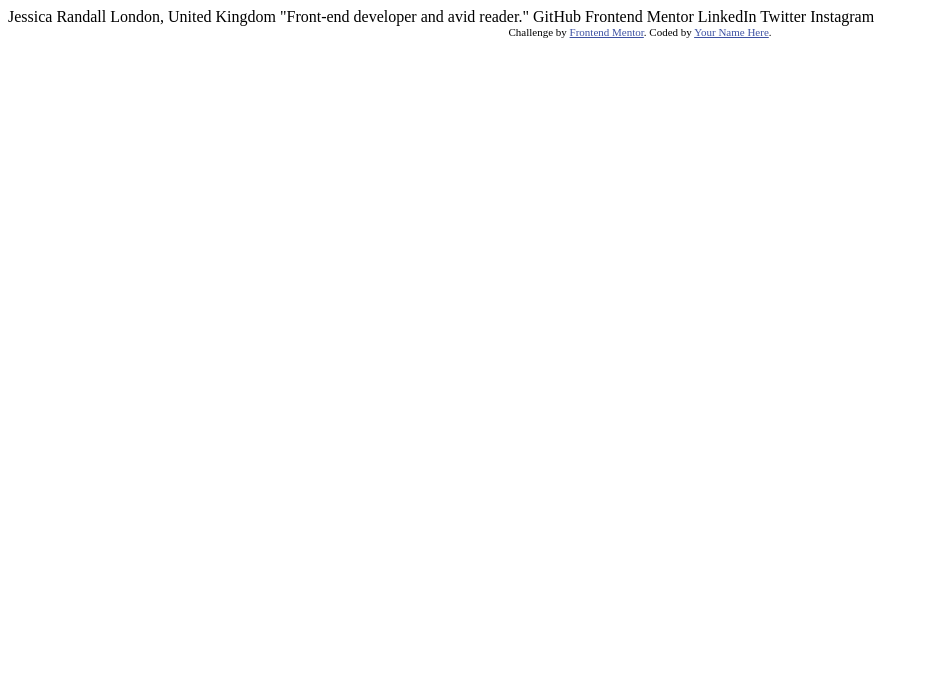
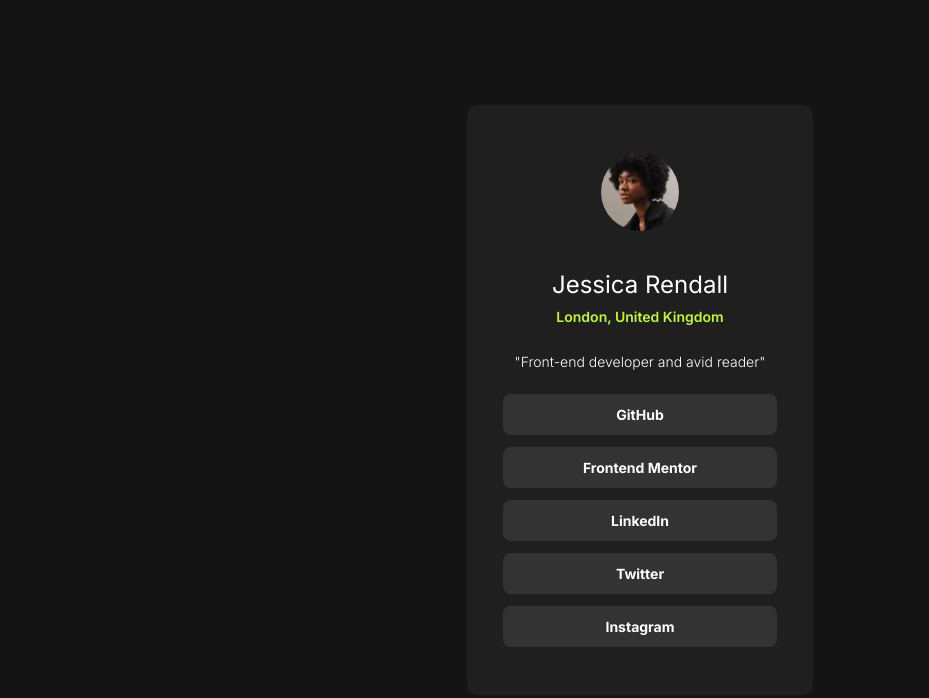
Before and after one commit to ugljesaDotbog/social-links-profile, a plain HTML site: page index.html in a window 1280 px wide. Shown: the whole page, without its empty margins (0-929 px from the left). Drawn offline with Linux system fonts and the light colour scheme.

Commit message:
Final commit

```diff
--- a/index.html
+++ b/index.html
@@ -1,34 +1,59 @@
 <!DOCTYPE html>
 <html lang="en">
   <head>
-  <meta charset="UTF-8">
-  <meta name="viewport" content="width=device-width, initial-scale=1.0"> <!-- displays site properly based on user's device -->
+    <meta charset="UTF-8" />
+    <meta name="viewport" content="width=device-width, initial-scale=1.0" />
 
-  <link rel="icon" type="image/png" sizes="32x32" href="./assets/images/favicon-32x32.png">
+    <link
+      rel="icon"
+      type="image/png"
+      sizes="32x32"
+      href="./assets/images/favicon-32x32.png"
+    />
+    <link rel="stylesheet" href="styles.css" />
 
     <title>Frontend Mentor | Social links profile</title>
 
-  <!-- Feel free to remove these styles or customise in your own stylesheet 👍 -->
-  <style>
-    .attribution { font-size: 11px; text-align: center; }
-    .attribution a { color: hsl(228, 45%, 44%); }
-  </style>
+    <link rel="preconnect" href="https://fonts.googleapis.com" />
+    <link rel="preconnect" href="https://fonts.gstatic.com" crossorigin />
+    <link
+      href="https://fonts.googleapis.com/css2?family=Inter:ital,opsz,wght@0,14..32,100..900;1,14..32,100..900&display=swap"
+      rel="stylesheet"
+    />
   </head>
   <body>
-
-  Jessica Randall
-  London, United Kingdom
-  "Front-end developer and avid reader."
-
-  GitHub
-  Frontend Mentor
-  LinkedIn
-  Twitter
-  Instagram
-
-  <div class="attribution">
-    Challenge by <a href="https://www.frontendmentor.io?ref=challenge" target="_blank">Frontend Mentor</a>.
-    Coded by <a href="#">Your Name Here</a>.
+    <main>
+      <div class="main-container">
+        <div class="images">
+          <img src="./assets/images/avatar-jessica.jpeg" alt="avatar" />
         </div>
+        <div class="user">
+          <h1 class="heading">Jessica Rendall</h1>
+          <h3>London, United Kingdom</h3>
+          <p class="description">"Front-end developer and avid reader"</p>
+        </div>
+        <div class="links">
+          <a
+            href="https://github.com/ugljesaDotbog/social-links-profile"
+            class="link"
+            >GitHub</a
+          >
+          <a
+            href="https://www.frontendmentor.io/profile/ugljesaDotbog"
+            class="link"
+            >Frontend Mentor</a
+          >
+          <a
+            href="https://www.linkedin.com/in/uglje%C5%A1a-rakonjac-42475b250/"
+            class="link"
+            >LinkedIn</a
+          >
+          <a href="https://x.com/uugljesaa" class="link">Twitter</a>
+          <a href="https://www.instagram.com/ugljeesaaa/" class="link"
+            >Instagram</a
+          >
+        </div>
+      </div>
+    </main>
   </body>
 </html>
--- /dev/null
+++ b/styles.css
@@ -0,0 +1,91 @@
+* {
+    margin: 0;
+    padding: 0;
+    font-family: "Inter", serif;
+    font-optical-sizing: auto;
+    font-style: normal;
+}
+
+body {
+    background-color: hsl(0, 0%, 8%);
+    display: flex;
+    align-items: center;
+    justify-content: center;
+    height: 100vh;
+    margin: 0 auto;
+}
+
+.main-container {
+    background-color: hsl(0, 0%, 12%);
+    padding: 48px;
+    display: flex;
+    flex-direction: column;
+    align-items: center;
+    justify-content: center;
+    border-radius: 10px;
+    color: hsl(0, 0%, 100%)
+}
+
+.images > img {
+    border-radius: 50%;
+    width: 78px;
+    margin-bottom: 32px;
+}
+
+.user {
+    display: flex;
+    flex-direction: column;
+    align-items: center;
+    justify-content: center;
+    margin-bottom: 12px;
+}
+
+.heading {
+    font-size: clamp(20px, 5vw, 24px);
+    font-weight: 400;
+    letter-spacing: 0px;
+    line-height: 150%;
+}
+
+h3 {
+    color: hsl(75, 94%, 57%);
+    font-size: clamp(12px, 4vw, 14px);
+    margin-top: 5px;
+    font-weight: 600;
+}
+
+.description {
+    margin-top: 28px;
+    font-weight: 300;
+    font-size: clamp(12px, 4vw, 14px);
+    margin-bottom: 12px;
+}
+
+.links {
+    display: flex;
+    flex-direction: column;
+    align-items: center;
+    justify-content: center;
+    gap: 12px;
+    width: 100%;
+}
+
+.link {
+    text-decoration: none;
+    color:hsl(0, 0%, 100%);
+    cursor: pointer;
+    background-color: hsl(0, 0%, 20%);
+    width: 100%;
+    padding: 12px;
+    border-radius: 8px;
+    display: flex;
+    justify-content: center;
+    font-weight: 700;
+    font-size: clamp(12px, 4vw, 14px);
+}
+
+@media (max-width: 480px) {
+    .main-container {
+        padding: 24px;
+    }
+}
```
Also changed, not shown: assets/images/screenshot-final.png (added), 2 other files. Lines whose indentation alone changed are shown as unchanged.
